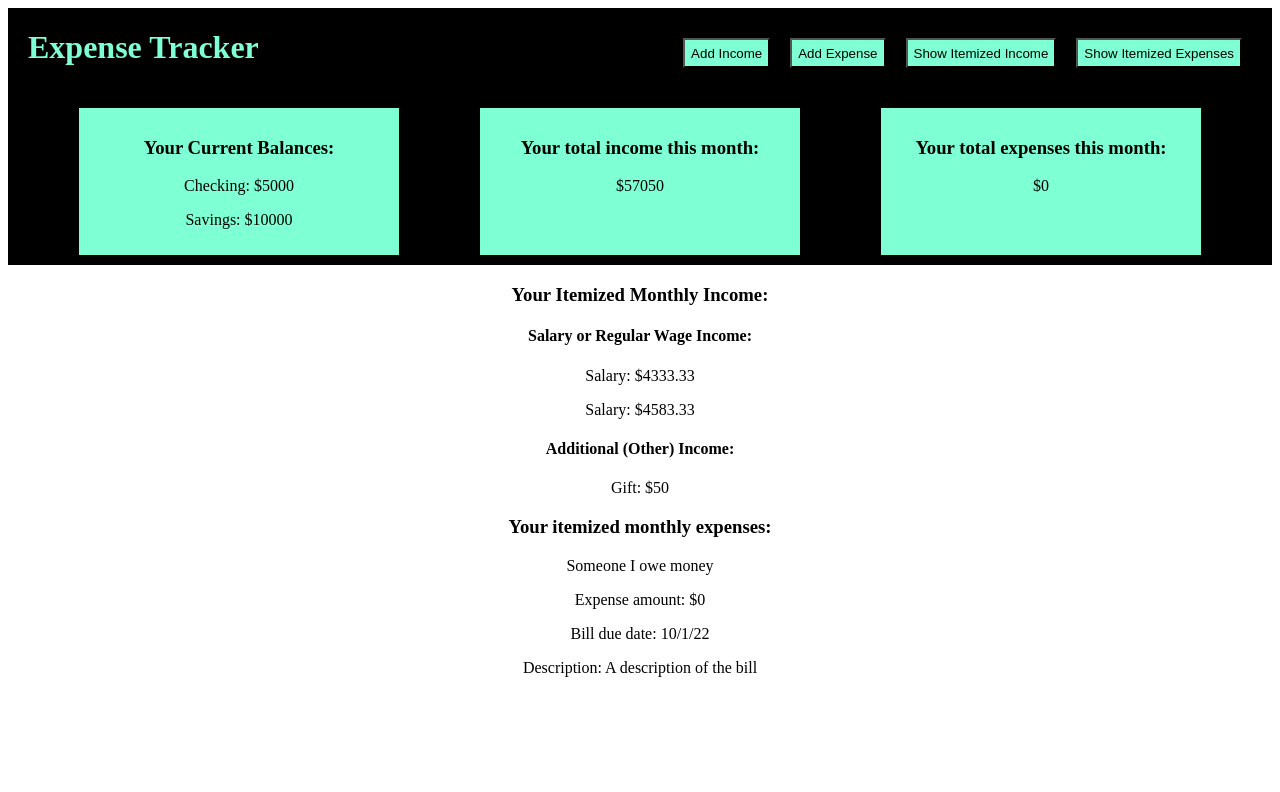
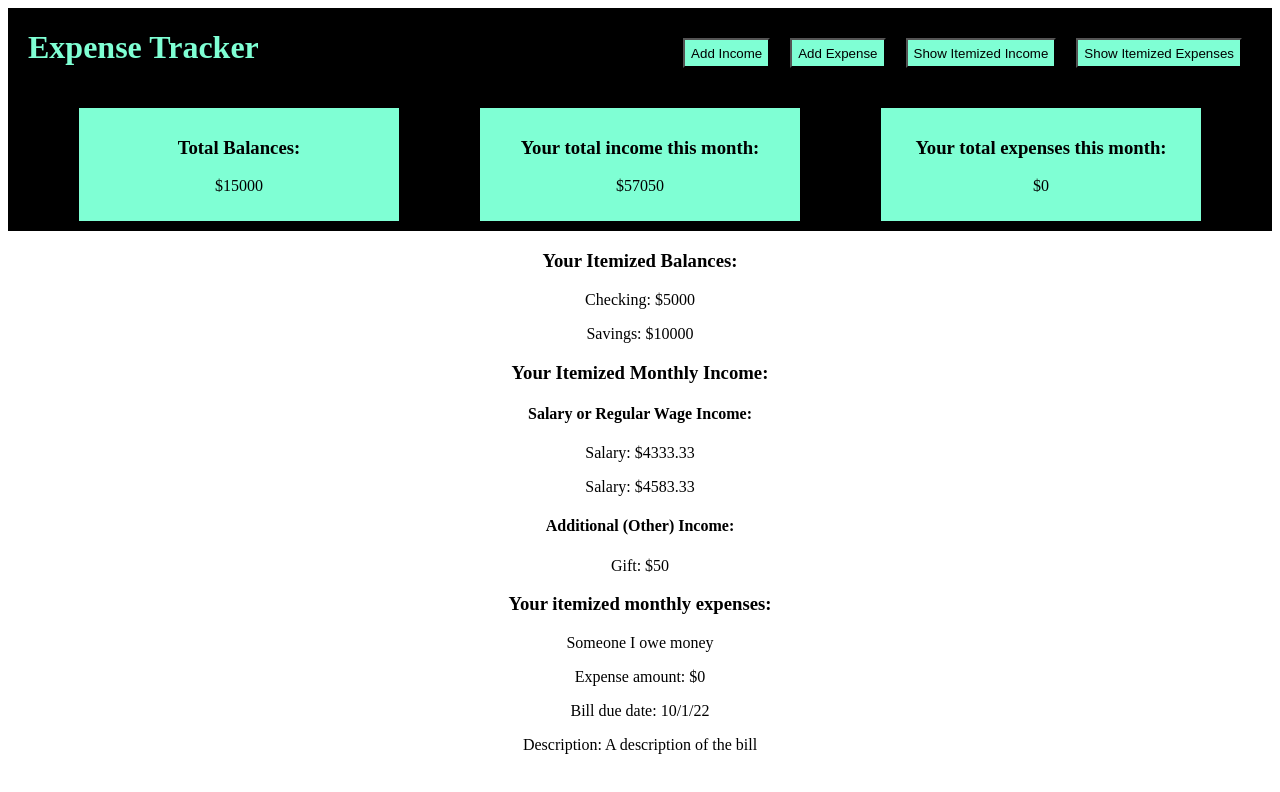
Before and after one commit to CMC06/expense-tracker, a React (Create React App) app: page / in a window 1280 px wide. Shown: the top 792 px of the page. Built offline with nearby package versions, Linux system fonts and the light colour scheme.

Commit message:
refactoring, adding total balance box, adding total balance state and logic

```diff
--- a/src/App.js
+++ b/src/App.js
@@ -1,6 +1,7 @@
 import './App.css';
 import { useState } from 'react';
 import BalanceBox from './components/BalanceBox';
+import TotalBalanceBox from './components/TotalBalanceBox';
 import TotalIncomeBox from './components/TotalIncomeBox';
 import IncomeBox from './components/IncomeBox';
 import ExpenseBox from './components/ExpenseBox';
@@ -10,6 +11,8 @@
 function App() {
   //state tracking bank balances
   const [balances, setBalances] = useState([{name: 'Checking', amount: '5000'}, {name: 'Savings', amount: '10000'}]);
+  //state tracking total of balance accounts
+  const [totalBalance, setTotalBalance] = useState(0);
   //state tracking regular forms of income as object
   const [incomeReg, setIncomeReg] = useState([{id: 'i0000001', type: 'Salary', frequency: 'bi-weekly', amount:'2000'}, {id: 'i0000002', type: 'Salary', frequency: 'annually', amount: '55000'}]);
   //state tracking other/irregular forms of income as object
@@ -21,14 +24,16 @@
   //state tracking total (current month) expenses
   const [totalExpenses, setTotalExpenses] = useState(0);
 
+
   return (
     <div className="App">
       <Header />
       <div className="overview">
-        <BalanceBox balances={balances} />
+        <TotalBalanceBox totalBalance={totalBalance} />
         <TotalIncomeBox totalIncome={totalIncome} setTotalIncome={setTotalIncome} incomeReg={incomeReg} otherIncome={otherIncome} />
         <TotalExpenseBox totalExpenses={totalExpenses} />
       </div>
+      <BalanceBox balances={balances} setTotalBalance={setTotalBalance} totalBalance={totalBalance} />
       <IncomeBox setBalances={setBalances} incomeReg={incomeReg} setIncomeReg={setIncomeReg} otherIncome={otherIncome} setOtherIncome={setOtherIncome} totalIncome={totalIncome} setTotalIncome={setTotalIncome} />
       <ExpenseBox totalExpenses={totalExpenses} setTotalExpenses={setTotalExpenses} expenses={expenses} setExpenses={setExpenses} />
     </div>
--- a/src/components/BalanceBox.js
+++ b/src/components/BalanceBox.js
@@ -1,14 +1,20 @@
 import AccountBalance from "./AccountBalance";
 
-const BalanceBox = ({ balances }) => {
+const BalanceBox = ({ balances, setTotalBalance }) => {
+
+  let currentBalance = 0;
 
   balances.forEach((account) => {
-    console.log(account.name, account.amount);
-  })
+    currentBalance += Number(account.amount);
+  });
+
+  setTotalBalance(currentBalance);
+
+
 
   return (
-    <div className="overviewBox">
-      <h3>Your Current Balances:</h3>
+    <div>
+      <h3>Your Itemized Balances:</h3>
       {balances.map((account) => (<AccountBalance account={account} key={account.id}/>))}
     </div>
   )
--- /dev/null
+++ b/src/components/TotalBalanceBox.js
@@ -0,0 +1,10 @@
+const TotalBalanceBox = ({totalBalance}) => {
+  return (
+    <div className="overviewBox">
+      <h3>Total Balances:</h3>
+      <p>${totalBalance}</p>
+    </div>
+  )
+}
+
+export default TotalBalanceBox
```
